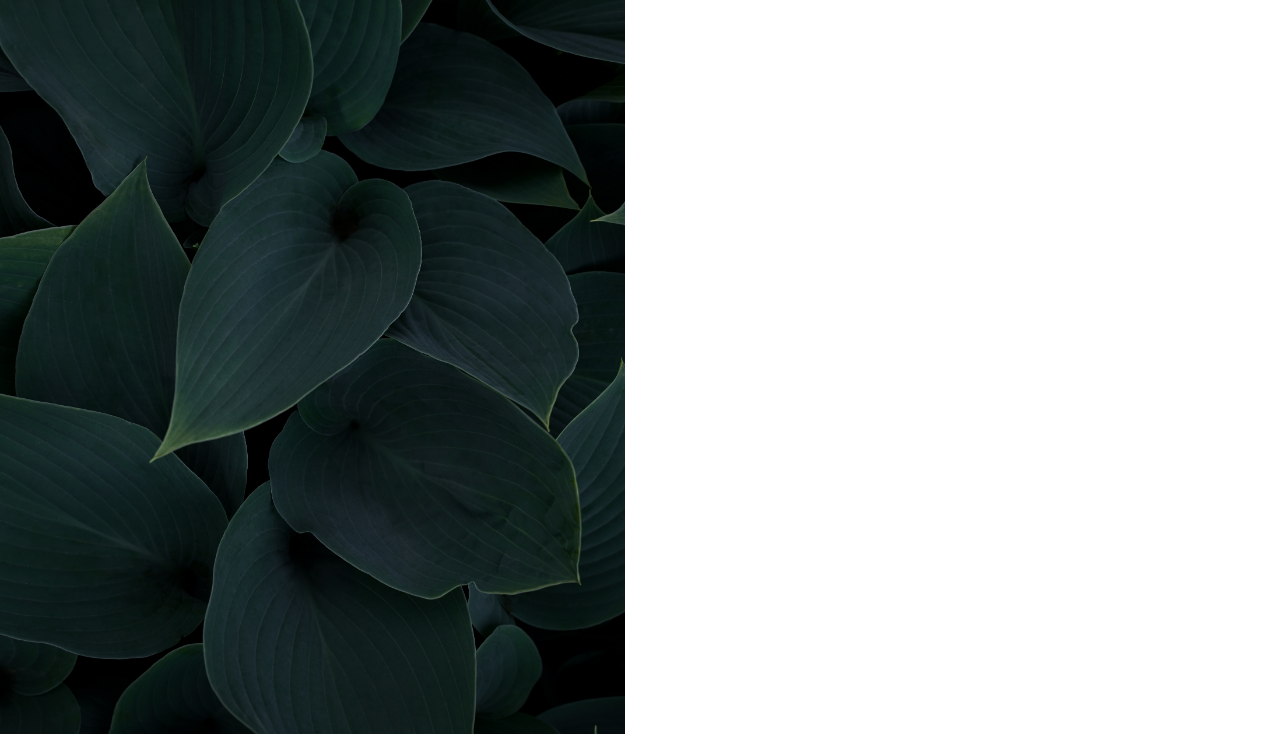
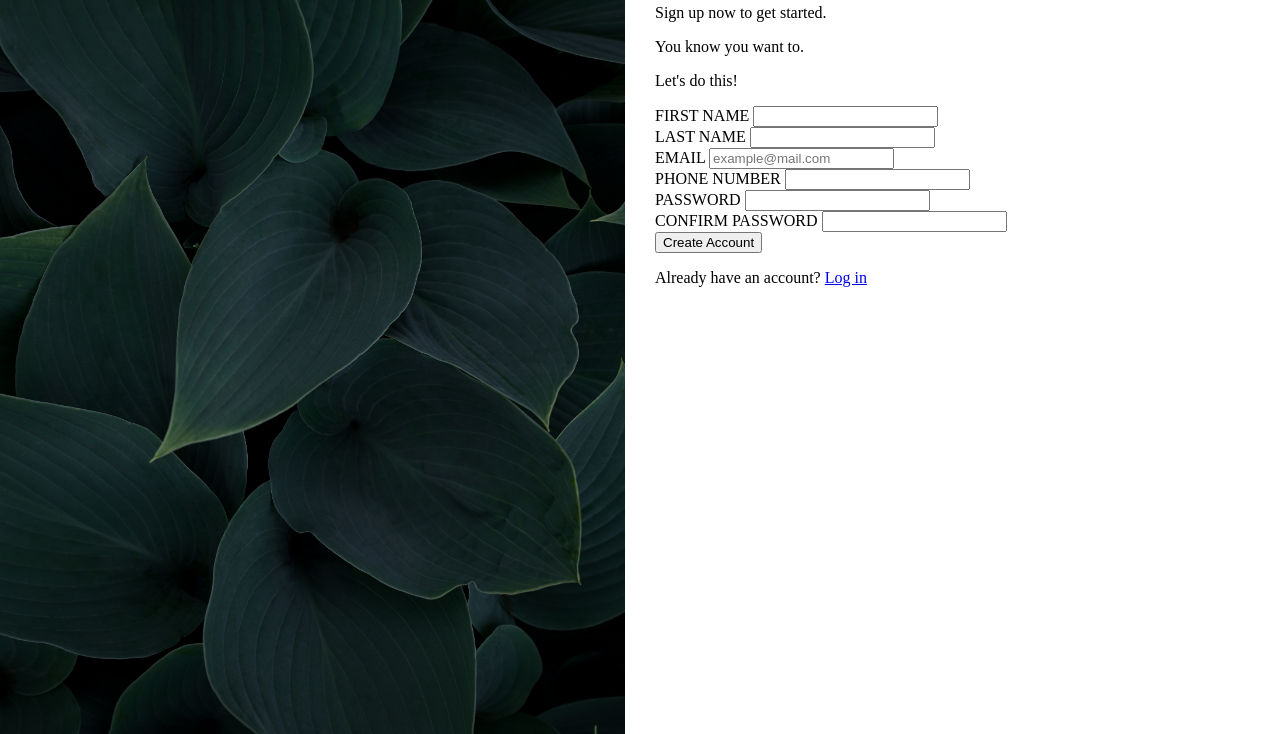
Before and after one commit to radinag94/sign-up-form, a plain HTML site: page index.html in a window 1280 px wide. Shown: the part 66-800 px from the top of the page. Drawn offline with Linux system fonts and the light colour scheme.

Commit message:
feat:add create account btn and link to login

```diff
--- a/index.html
+++ b/index.html
@@ -8,13 +8,31 @@
   </head>
   <body>
     <div class="container">
-      <div class="left-side"></div>
+      <div class="left-side">
+        <div class="logo-container">ODIN</div>
+      </div>
       <div class="right-side">
-        <form action="https://github.com/radinag94/sign-up-form" method="post">
+        <section class="first-section">
+          <br>This is not real online service!
+            <br> You know you need something like this in your life to help you realize your deepest dreams.
+            <p>Sign up <span class="emphasized">now </span>to get started.</p>
+            <p> You <span class="emphasized">know</span> you want to. </p>
+    </section>
+
+        <form action="https://github.com/radinag94/sign-up-form" method="post" class="second-section">
+            <p id="form-header">Let's do this!</p>
+            <div class="row">
+                <div class="input-group">
           <label for="first-name">FIRST NAME</label>
-          <input type="name" name="first-name" id="first-name" />
+          <input type="text" name="first-name" id="first-name" />
+        </div>
+        <div class="input-group">
           <label for="last-name">LAST NAME</label>
-          <input type="last-name" name="last-name" id="last-name" />
+          <input type="text" name="last-name" id="last-name" />
+        </div>
+    </div>
+        <div class="row">
+            <div class="input-group">
           <label for="email">EMAIL</label>
           <input
             type="email"
@@ -22,18 +40,36 @@
             id="email"
             placeholder="example@mail.com"
           />
+        </div>
+        <div class="input-group">
           <label for="phone-number">PHONE NUMBER</label>
-          <input type="number" name="phone-number" id="phone-number" />
+
+          <input type="number" name="number" id="number" />
+        </div>
+    </div>
+        <div class="row">
+            <div class="input-group">
           <label for="password">PASSWORD</label>
           <input type="password" name="password" id="password" />
+        </div>
+        <div class="input-group">
           <label for="confirm-password">CONFIRM PASSWORD</label>
           <input
             type="password"
             name="confirm-password"
             id="confirm-password"
           />
+        </div>
+        </div>
         </form>
+       <section class="third-section">
+    <button id="btn-create-account" >Create Account</button>
+    <p>Already have an account?
+        <a href="https://github.com/radinag94/sign-up-form">Log in</a>
+    </p>
+</section>
       </div>
+    </div>
     </div>
   </body>
 </html>
```
